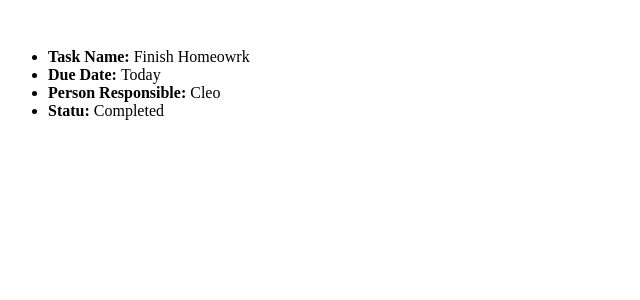
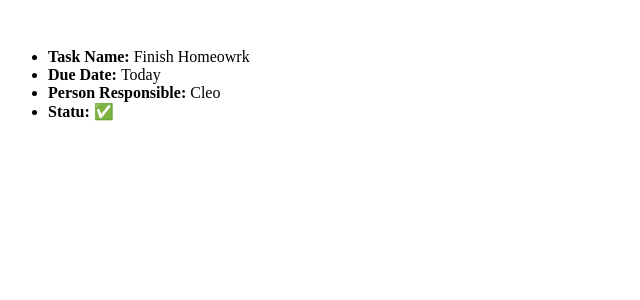
Before and after one commit to CleoCTech/_PHP_LEARNING_V2, a PHP site: page /index.php in a window 1280 px wide. Shown: the part 242-542 px from the top of the page, without its empty margins (0-640 px from the left). Run offline with PHP 8.4, Linux system fonts and the light colour scheme.

Commit message:
Laracast Episode 9 -More of Conditions: When to use one in apropriate way. NB. Last episode supposed to be 8

```diff
--- a/index.view.php
+++ b/index.view.php
@@ -39,7 +39,12 @@
                 <strong>Person Responsible: </strong> <?= $task['assigned_to']; ?>
             </li>
             <li>
-                <strong>Statu: </strong> <?= ($task['completed']) ? 'Completed' : 'Incomplete' ; ?>
+                <strong>Statu: </strong>
+                <?php if ($task['completed']): ?>
+                <span class="icon">&#9989</span>
+                <?php else: ?>
+                <span class="icon">Incomplete</span>
+                <?php endif; ?>
             </li>
         </ul>
 
```
Also changed, not shown: README.md.
